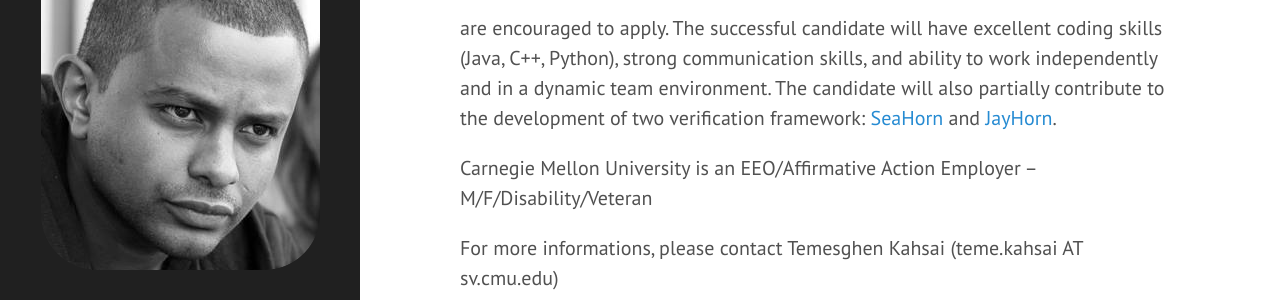
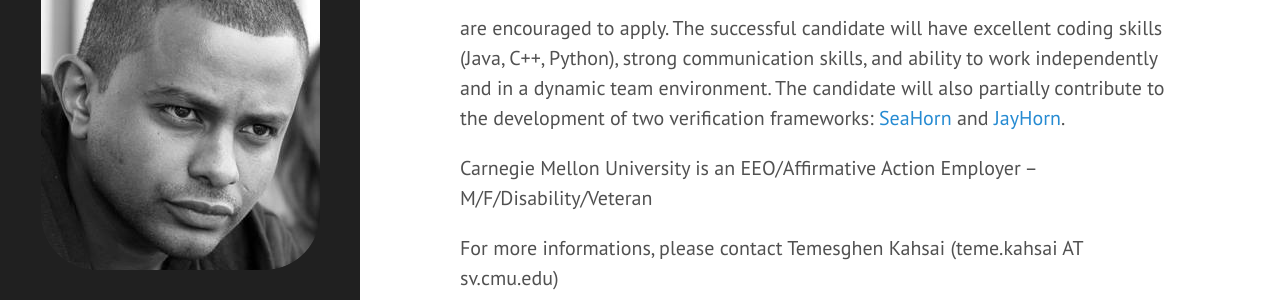
Before and after one commit to lememta/lememta.github.io, a Jekyll site: the page built from news.md, in a window 1280 px wide and 900 px high, scrolled down 381 px. Shown: the part 245-545 px from the top of the window. Built offline with Jekyll 4.4.1, drawn with Linux system fonts in a browser that asks for light colours; nearby versions of some CDN libraries.

```diff
--- a/index.html
+++ b/index.html
@@ -13,7 +13,7 @@ My name is Temesghen Kahsai, or just simply Teme, or lememta (only for childhood
   <li>Research Scientist at <a href="http://www.nasa.gov/centers/ames/home/index.html"> NASA Ames Research Center</a>, member of the <a href="http://ti.arc.nasa.gov/tech/rse/">Robust Software Engineering</a> group in the Intelligent System Division.</li>
   <li>Staff Software Engineer @ <a href="https://www.nasa.gov/resource-prospector"> NASA Resource Prospector Mission</a>.</li>
   <li>Senior System Scientist @  <a href="https://www.cylab.cmu.edu/education/faculty/kahsai.html">Carnegie Mellon University CyLAB</a>.</li>
-  <li>Staff Scientist @ <a href="https://www.scs.cmu.edu/">Computer Science Department, Carnegie Mellon University</a>. </li>
+  <li>Staff Scientist @ <a href="https://www.csd.cs.cmu.edu/">Computer Science Department, Carnegie Mellon University</a>. </li>
   <ul>
 
     <h3>News</h3>
--- a/news.md
+++ b/news.md
@@ -18,7 +18,7 @@ We invite applications for a postdoctoral research scholar position in the [CAVA
 * SAT/SMT
 * Fault diagnosis
 
-are encouraged to apply. The successful candidate will have excellent coding skills (Java, C++, Python), strong communication skills, and ability to work independently and in a dynamic team environment. The candidate will also partially contribute to the development of two verification framework: [SeaHorn][seahorn] and [JayHorn][jayhorn].
+are encouraged to apply. The successful candidate will have excellent coding skills (Java, C++, Python), strong communication skills, and ability to work independently and in a dynamic team environment. The candidate will also partially contribute to the development of two verification frameworks: [SeaHorn][seahorn] and [JayHorn][jayhorn].
 
 Carnegie Mellon University is an EEO/Affirmative Action Employer -- M/F/Disability/Veteran
 
```
